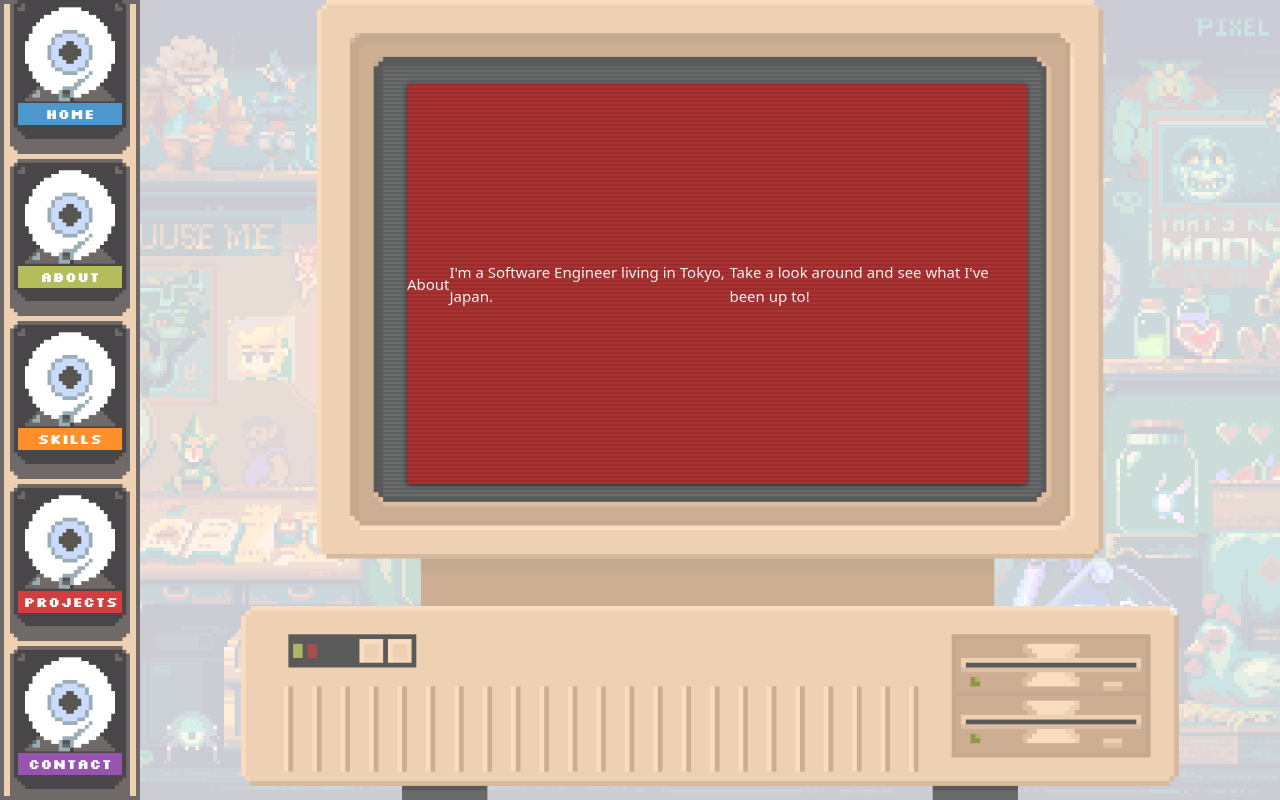
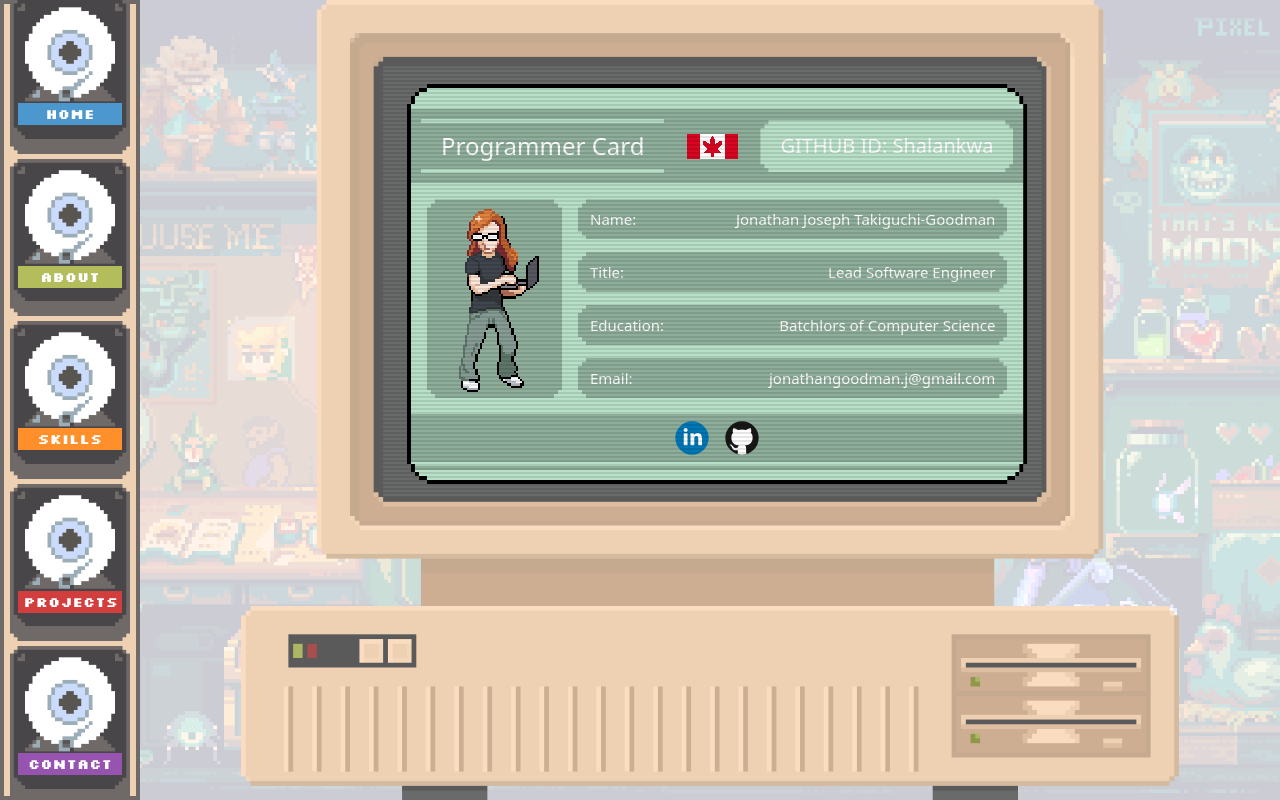
Before and after one commit to Shalankwa/whoisjj, a Vue app: page /about in a window 1280 px wide. Built offline with nearby package versions, Linux system fonts and the light colour scheme; a web font is replaced by a local one.

Commit message:
About card 1/2

```diff
--- a/src/components/FlipCard.vue
+++ b/src/components/FlipCard.vue
@@ -15,10 +15,10 @@ var flipped = ref(props.flipped)
 
 <template>
     <div class="flip-card" :class="{ flipped: flipped }" @click="flipped = !flipped">
-        <div class="front">
+        <div class="front pixel-corners">
             <slot name="front"></slot>
         </div>
-        <div class="back">
+        <div class="back pixel-corners">
             <slot name="back"></slot>
         </div>
     </div>
@@ -53,14 +53,10 @@ var flipped = ref(props.flipped)
   }
 
   .front {
-    background-color: #ac3232;
-    color: #ffffff;
     transform: rotateY(0deg);
   }
 
   .back {
-    background-color: #ffffff;
-    color: #000000;
     transform: rotateY(180deg);
   }
 }
--- a/src/views/AboutView.vue
+++ b/src/views/AboutView.vue
@@ -5,15 +5,155 @@ import FlipCard from '@/components/FlipCard.vue'
 <template>
   <FlipCard>
     <template #front>
-      <h1>About</h1>
-      <p>I'm a Software Engineer living in Tokyo, Japan.</p>
-      <p>Take a look around and see what I've been up to!</p>
+      <div class="flex flex-col card-front">
+        <div class="card-header">
+          <h2>Programmer Card</h2>
+          <img class="pixel-perfect" src="../assets/images/ca_flag.png" alt="canada">
+          <h3 class="pixel-corners-small">GITHUB ID: <a href="https://www.github.com/Shalankwa" target="_blank">Shalankwa</a></h3>
+        </div>
+        <div class="flex-1 mt-4 mb-4 flex justify-center gap-4 ml-4 mr-4">
+          <img class="trainer pixel-corners-small pixel-perfect" src="../assets/images/Trainer.png" alt="about" />
+          <div class="card-info">
+            <div class="pixel-corners-small">
+              <p>Name:</p>
+              <p>Jonathan Joseph Takiguchi-Goodman</p>
+            </div>
+            <div class="pixel-corners-small">
+              <p>Title:</p>
+              <p>Lead Software Engineer</p>
+            </div>
+            <div class="pixel-corners-small">
+              <p>Education:</p>
+              <p>Batchlors of Computer Science</p>
+            </div>
+            <div class="pixel-corners-small">
+              <p>Email:</p>
+              <p>jonathangoodman.j@gmail.com</p>
+            </div>
+          </div>
+        </div>
+        <div class="card-footer">
+          <a class="badge" href="https://www.linkedin.com/in/jonathan-goodman-a94bb7157/" target="_blank" rel="noopener noreferrer">
+            <img src="../assets/images/icons/linkedin.svg" alt="github">
+          </a>
+          <a class="badge" href="https://www.github.com/Shalankwa" target="_blank" rel="noopener noreferrer">
+            <img src="../assets/images/icons/github.svg" alt="github">
+          </a>
+        </div>
+      </div>
     </template>
     <template #back>
-      <h1>Stuff back</h1>
-      <p>THis is the back side</p>
+      <div class="card-back">
+        <h1>Stuff back</h1>
+        <p>THis is the back side</p>
+      </div>
     </template>
   </FlipCard>
 </template>
 
-<style></style>
+<style scoped lang="scss">
+
+.card-header {
+  display: flex;
+  align-items:  center;
+  gap: 4px;
+  justify-content: space-between;
+  background-color: #8ead9a;
+  color: white;
+  padding: 10px;
+  margin-top: 21px;
+
+  h2 {
+    padding: 4px 20px;
+    border-top: #b8e0c8 solid 4px;
+    border-bottom: #b8e0c8 solid 4px;
+  }
+
+  h3 {
+    padding: 10px 20px;
+    background-color: #b8e0c8;
+  }
+}
+
+.card-info {
+  flex-grow: 1;
+  display: flex;
+  gap: 4px;
+  flex-direction: column;
+  justify-content: space-between;
+
+  div {
+    display: flex;
+    justify-content: space-between;
+    background-color: #8ead9a;
+    padding: 8px 12px;
+  }
+}
+
+.card-front, .card-back {
+  width: 100%;
+  height: 100%;
+  background-color: #b8e0c8;
+  color: white;
+}
+
+.card-back {
+  height: 100%;
+}
+
+.trainer {
+  /* width: 160px; */
+  padding: 4px;
+  background-color: #8ead9a;
+  height: 100%;
+}
+
+.card-footer {
+  position: relative;
+  display: flex;
+  justify-content: center;
+  align-items: center;
+  gap: 10px;
+  background-color: #8ead9a;
+  margin-bottom: 18px;
+  padding: 4px 14px;
+
+  transition: all 0.5s ease-in-out;
+
+  &::after {
+    content: "";
+    position: absolute;
+    bottom: -8px;
+    width: 100%;
+    border-bottom: #8ead9a solid 4px;
+  }
+
+  .badge {
+    position: relative;
+    width: 40px;
+    height: 40px;
+    perspective: 1000px;
+    transform-style: preserve-3d;
+
+    img {
+      position: absolute;
+    }
+
+    &:hover {
+      img {
+        animation: spin 0.5s linear infinite;
+      }
+    }
+  }
+}
+
+@keyframes spin {
+  from {
+    transform: rotateY(0deg);
+  }
+  to {
+    transform: rotateY(360deg);
+  }
+}
+
+</style>
```
